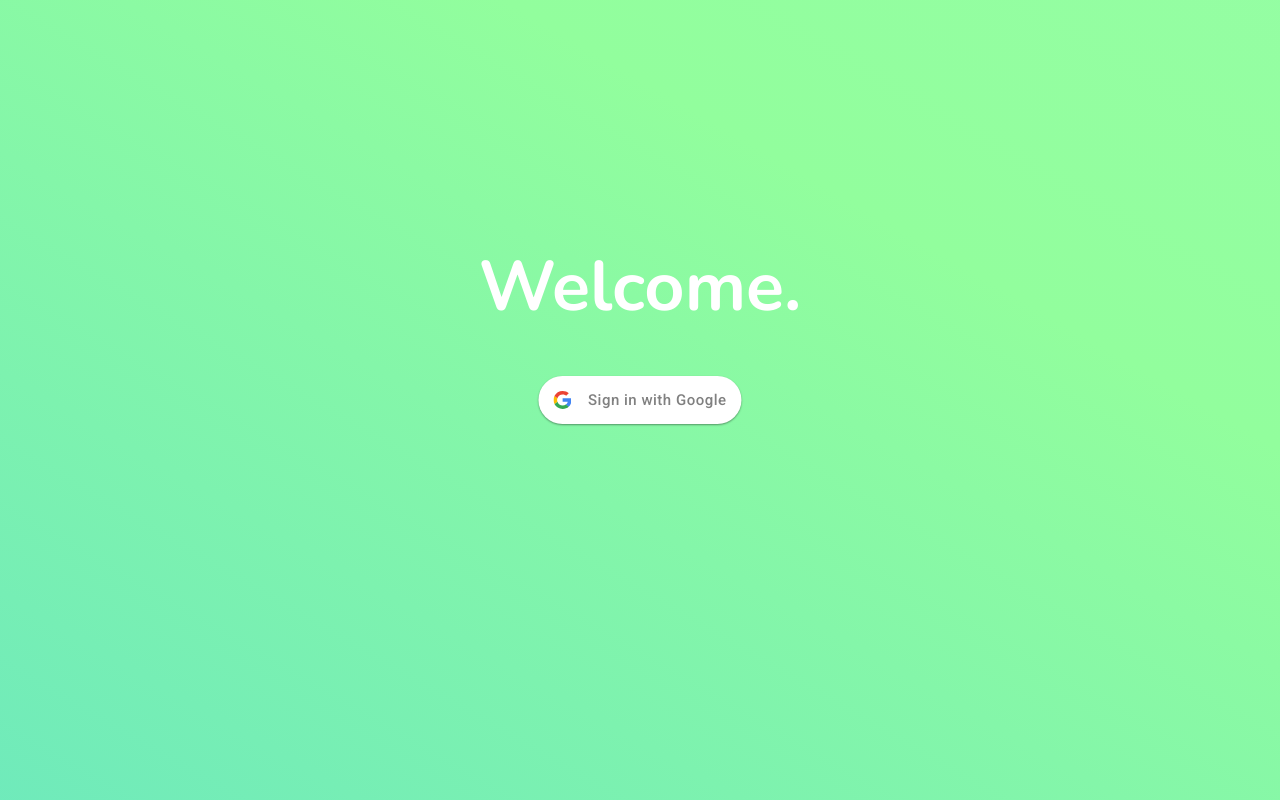
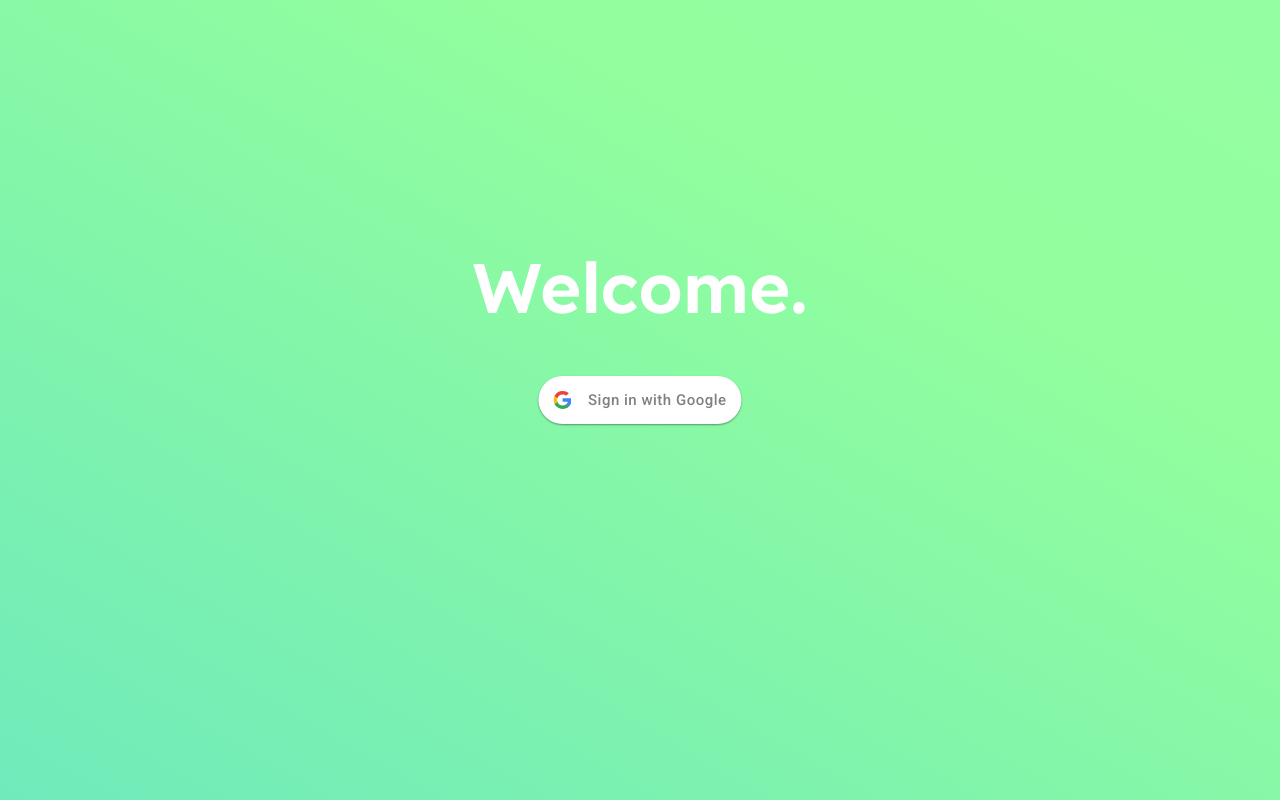
Before and after one commit to Seb-Park/Reboot-Hacks, a React (Create React App) app in the folder public/reactjs/skedjul/: page /signin in a window 1280 px wide. Built offline with nearby package versions, Linux system fonts and the light colour scheme; what @react-firebase/auth would draw is missing.

Commit message:
Change Nunito to lexend

```diff
--- a/public/reactjs/skedjul/src/pages/signin/Signin.css
+++ b/public/reactjs/skedjul/src/pages/signin/Signin.css
@@ -62,5 +62,5 @@
     position: fixed;
     color: white;
     font-size: 70px;
-    font-family: 'Nunito';
+    font-family: 'Lexend';
 }
```
